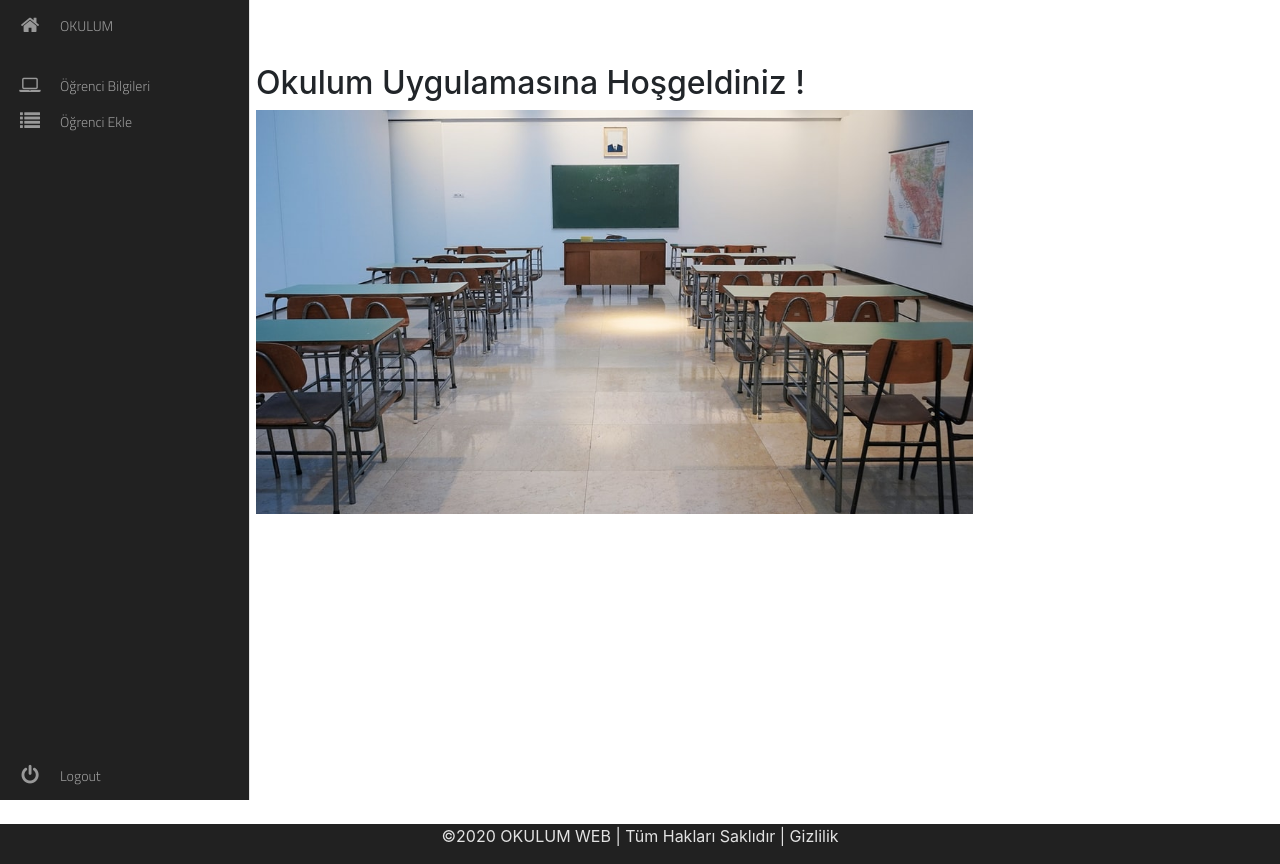
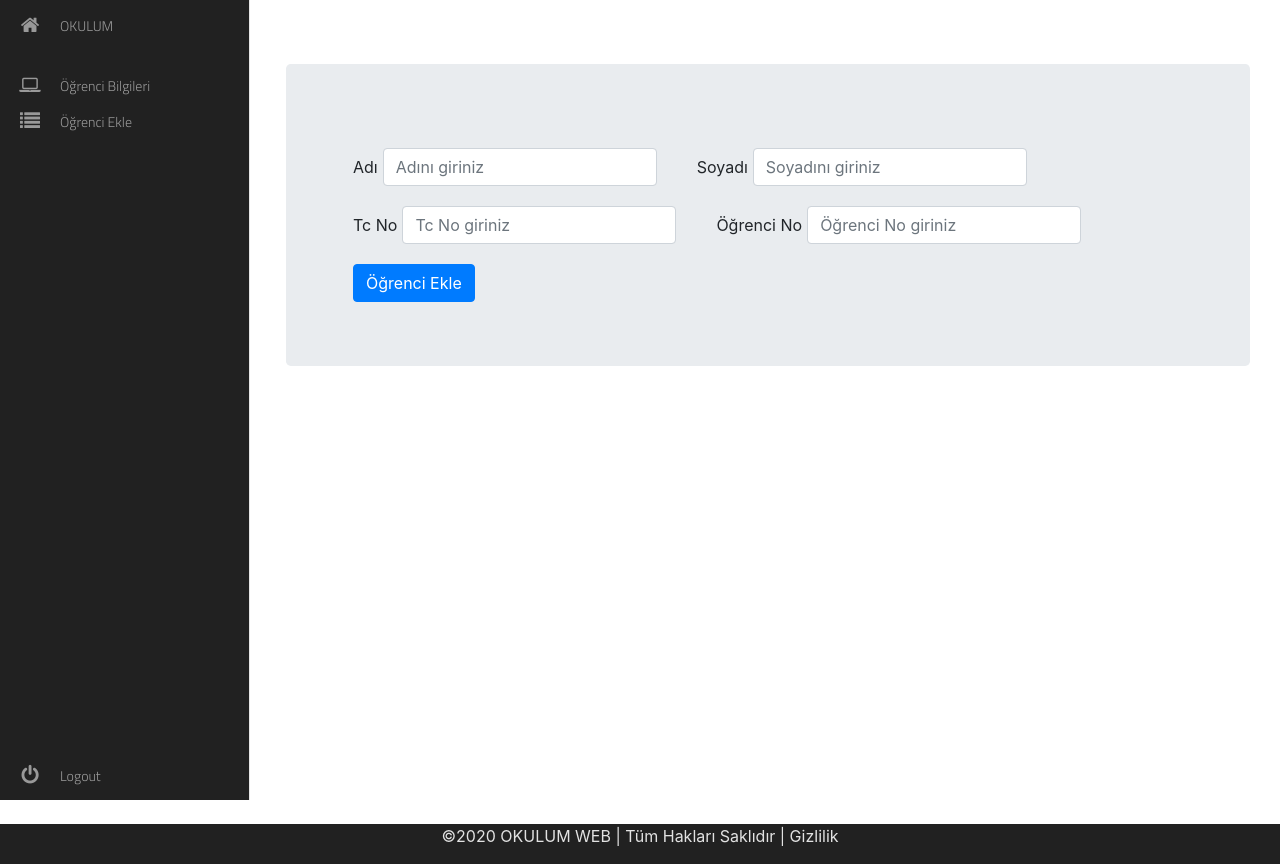
Before and after one commit to cayirburak/OkulumWeb, a React (Create React App) app in the folder frontend/: page /studentAdd in a window 1280 px wide. Before the commit this address led to /appInfo. Built offline with nearby package versions, Linux system fonts and the light colour scheme; a web font is replaced by a local one.

Commit message:
some visual edit completed

```diff
--- a/frontend/src/App.js
+++ b/frontend/src/App.js
@@ -6,7 +6,7 @@ import {StudentAdd} from "./components/StudentAdd.js"
 import {Sidebar} from "./components/sidebar/Sidebar"
 import Footer from "./components/footer/Footer"
 import {StudentInfo} from "./components/studentInfo/StudentInfo"
-import {Redirect, Route, BrowserRouter as Router} from 'react-router-dom'
+import {Route, BrowserRouter as Router} from 'react-router-dom'
 
 function App() {
   return (
@@ -17,8 +17,7 @@ function App() {
                       <Sidebar/>
                           <div className="container-fluid">
                               <switch>
-                                  <Redirect exact from="/" to="/appInfo" />
-                                  <Route path="/appInfo" component={Home}/>
+                                  <Route exact path="/" component={Home}/>
                                   <Route path="/studentInfo" component={StudentInfo}/>
                                   <Route path="/studentAdd" component={StudentAdd}/>
                               </switch>
--- /dev/null
+++ b/frontend/src/components/StudentAdd.css
@@ -0,0 +1,6 @@
+.form-group{
+    margin: 20px;
+}
+.label-form{
+    margin-right: 5px;
+}
--- a/frontend/src/components/StudentAdd.js
+++ b/frontend/src/components/StudentAdd.js
@@ -1,6 +1,7 @@
 import React,{Component} from "react";
 import {Button, Form} from "react-bootstrap";
 import axios from 'axios';
+import './StudentAdd.css';
 
 export class StudentAdd extends Component {
 
@@ -33,23 +34,33 @@ export class StudentAdd extends Component {
 
     render(){
         return(
-            <div className="row">
-                <div className="col-12">
-                    <Form name="blog_post" className="form-horizontal col-4" onSubmit={this.handleSubmit}>
-                        <Form.Label>Adı</Form.Label>
-                        <Form.Control name="name" type={Text} placeholder={"Adını giriniz"} onChange={this.handleChange.bind(this)} value={this.state.name}/>
 
-                        <Form.Label>Soyadı</Form.Label>
-                        <Form.Control name="surname" type={Text} placeholder={"Soyadını giriniz"} onChange={this.handleChange.bind(this)} value={this.state.surname}/>
+            <div className="container">
+                <div className="jumbotron">
+                    <Form name="blog_post" className="form-inline col-12" onSubmit={this.handleSubmit}>
 
-                        <Form.Label>Tc No</Form.Label>
-                        <Form.Control name="trid" type={Text} placeholder={"Tc No giriniz"} onChange={this.handleChange.bind(this)} value={this.state.trid}/>
+                        <div className="form-group">
+                        <Form.Label className="label-form" htmlFor="name">Adı</Form.Label>
+                        <Form.Control id="name" name="name" type={Text} placeholder={"Adını giriniz"} onChange={this.handleChange.bind(this)} value={this.state.name}/>
+                        </div>
 
-                        <Form.Label>Öğrenci No</Form.Label>
-                        <Form.Control name="studentno" type={Text} placeholder={"Öğrenci No giriniz"} onChange={this.handleChange.bind(this)} value={this.state.studentno}/>
+                        <div className="form-group">
+                        <Form.Label className="label-form" htmlFor="surname">Soyadı</Form.Label>
+                        <Form.Control id="surname" name="surname" type={Text} placeholder={"Soyadını giriniz"} onChange={this.handleChange.bind(this)} value={this.state.surname}/>
+                        </div>
 
-                        <br/>
+                        <div className="form-group">
+                        <Form.Label className="label-form" htmlFor="trid">Tc No</Form.Label>
+                        <Form.Control id="trid" name="trid" type={Text} placeholder={"Tc No giriniz"} onChange={this.handleChange.bind(this)} value={this.state.trid}/>
+                        </div>
+
+                        <div className="form-group">
+                        <Form.Label className="label-form" htmlFor="studentno">Öğrenci No</Form.Label>
+                        <Form.Control id="studentno" name="studentno" type={Text} placeholder={"Öğrenci No giriniz"} onChange={this.handleChange.bind(this)} value={this.state.studentno}/>
+                        </div>
+                        <div className="form-group">
                         <Button type={"submit"}>Öğrenci Ekle</Button>
+                        </div>
                     </Form>
                 </div>
             </div>
--- a/frontend/src/components/sidebar/Sidebar.js
+++ b/frontend/src/components/sidebar/Sidebar.js
@@ -9,7 +9,7 @@ export class Sidebar extends Component {
             <nav className="main-menu">
                 <ul>
                     <li>
-                        <Link to="/appInfo">
+                        <Link to="/">
                             <i className="fa fa-home fa-2x"></i>
                             <span className="nav-text">
                             OKULUM
--- a/frontend/src/components/studentInfo/StudentInfo.css
+++ b/frontend/src/components/studentInfo/StudentInfo.css
@@ -17,3 +17,8 @@
     vertical-align: middle;
     font-size:15px;
 }
+
+.close-button{
+    margin-left: 95%;
+    margin-top: -10%;
+}
--- a/frontend/src/components/studentInfo/StudentInfo.js
+++ b/frontend/src/components/studentInfo/StudentInfo.js
@@ -74,6 +74,12 @@ export class StudentInfo extends Component {
         }
     }
 
+    closeUpdateMode = () => {
+        this.setState({
+            editMode : false
+        })
+    }
+
     deleteStudent(id){
 
         try{
@@ -110,8 +116,14 @@ export class StudentInfo extends Component {
         let editMode = this.state.editMode;
         return(
             <div className="container-table">
-                { editMode ? <div className="col-12">
+                { editMode ? <div className="jumbotron">
+
+                    <div className="col-12">
+                        <Button onClick={this.closeUpdateMode} className="close-button btn-table btn-danger">
+                            <i className="fa fa-times"></i>
+                        </Button>
                         <Form name="blog_post" className="form-horizontal col-4" onSubmit={this.handleSubmit}>
+
                             <Form.Label>Adı</Form.Label>
                             <Form.Control name="name" type={Text} placeholder={"Adını giriniz"} onChange={this.handleChange.bind(this)} value={this.state.name}/>
 
@@ -127,7 +139,7 @@ export class StudentInfo extends Component {
                             <br/>
                             <Button type={"submit"}>Öğrenci Güncelle</Button>
                         </Form>
-                </div> : <div></div>}
+                    </div></div> : <div></div>}
                 <Table striped bordered hover>
                     <thead>
                     <tr>
```
Lines whose indentation alone changed are shown as unchanged.
